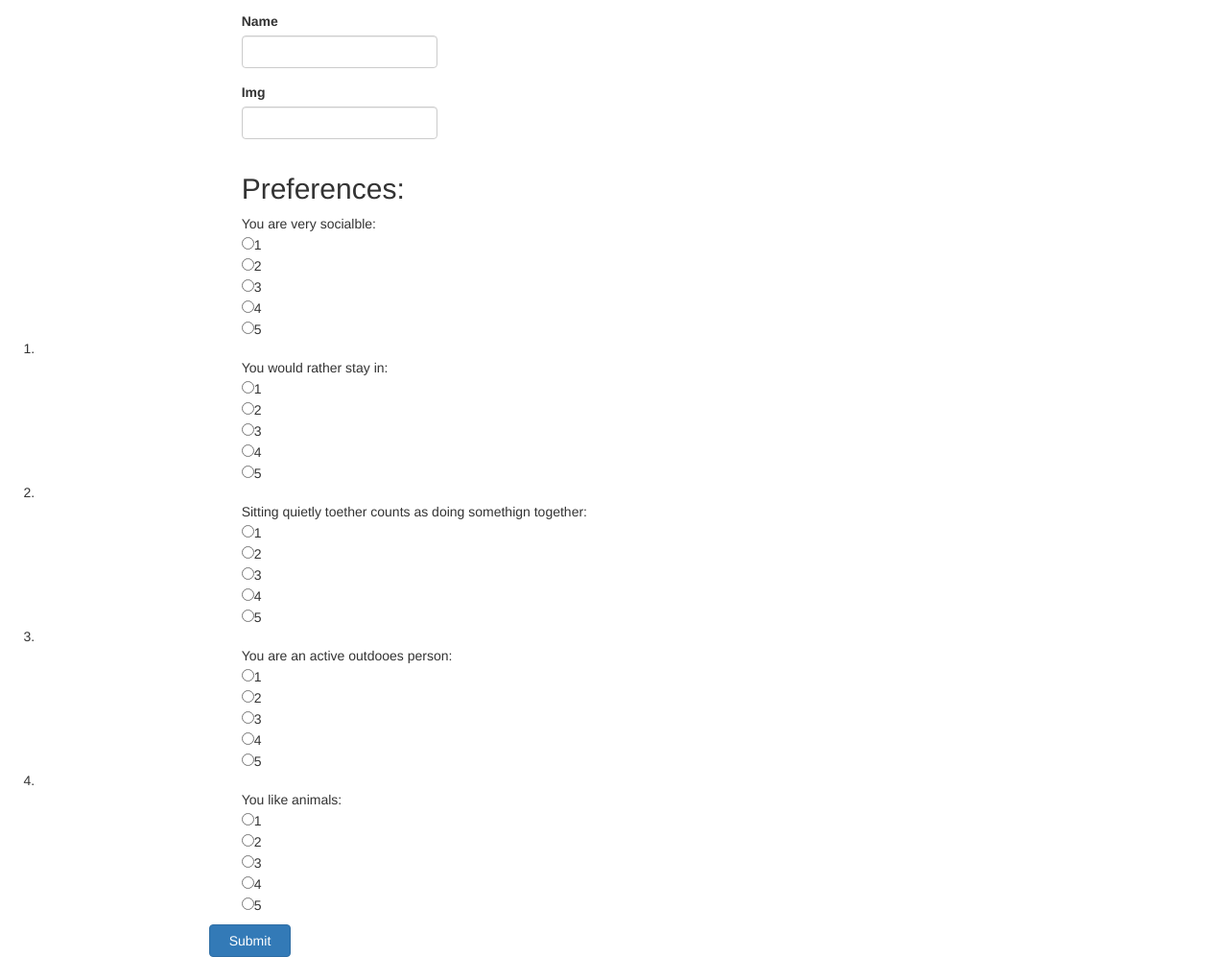
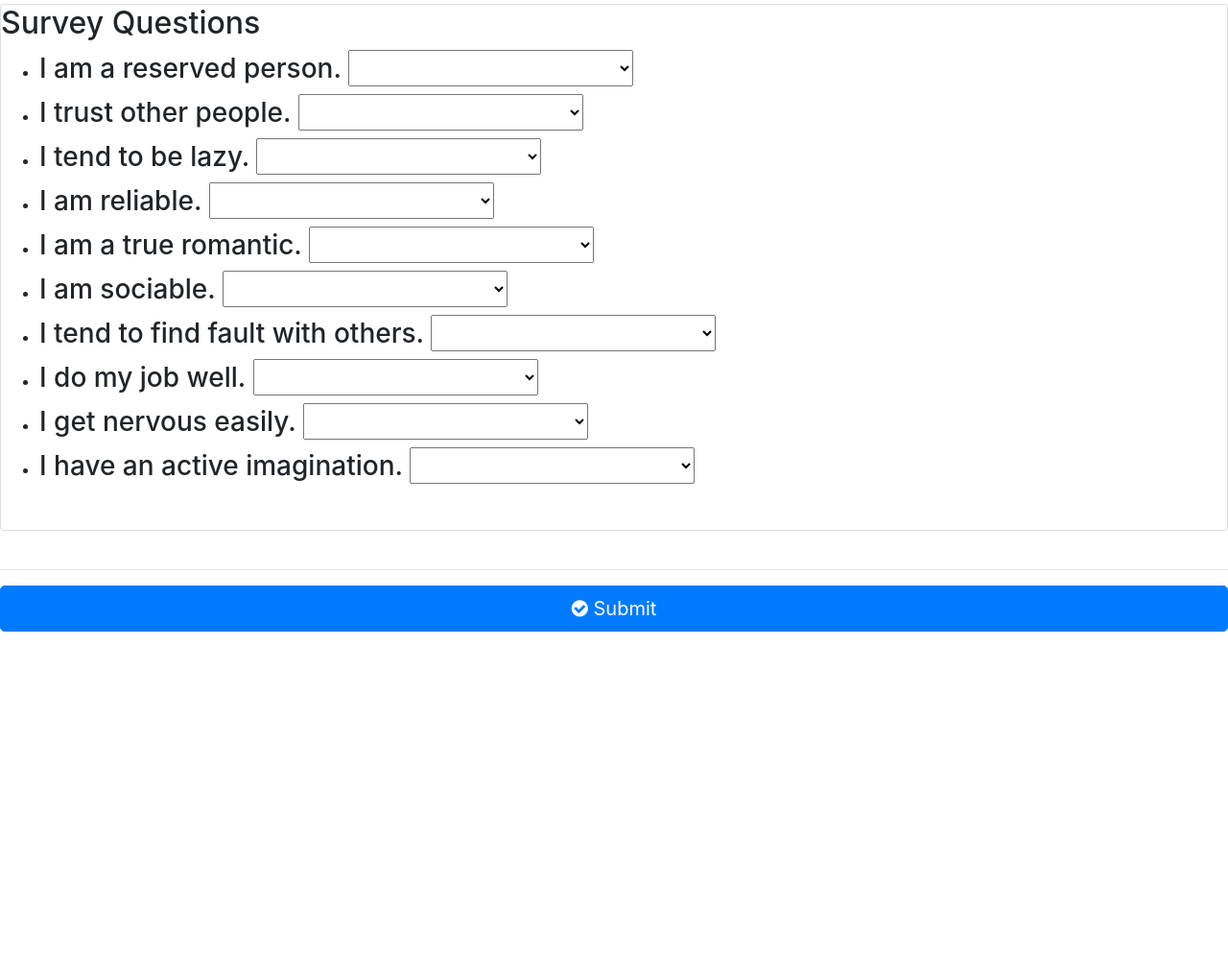
Before and after one commit to lobo89x/FriendFinder, a website: page app/public/new.html in a window 1280 px wide. Shown: the part 307-1304 px from the top of the page at 96% size. After the commit the page ends 1013 px from the top, so only its background shows below. Drawn offline with nearby package versions, Linux system fonts and the light colour scheme.

Commit message:
restructred to allow for a better cdn call also cleaned up the submission

```diff
--- a/app/public/new.html
+++ b/app/public/new.html
@@ -4,217 +4,182 @@
     <meta charset="UTF-8">
     <meta name="viewport" content="width=device-width, initial-scale=1.0">
     <meta http-equiv="X-UA-Compatible" content="ie=edge">
+    <!-- CDNs -->
+    <link rel="stylesheet" href="https://maxcdn.bootstrapcdn.com/bootstrap/4.0.0/css/bootstrap.min.css">
+    <link rel="stylesheet" href="https://stackpath.bootstrapcdn.com/font-awesome/4.7.0/css/font-awesome.min.css">
+    <script src="https://code.jquery.com/jquery.js"></script>
+    <script src="https://maxcdn.bootstrapcdn.com/bootstrap/4.0.0/js/bootstrap.min.js"></script>
     <title>FriendFinder | New User</title>
-    <link rel="stylesheet" href="https://stackpath.bootstrapcdn.com/font-awesome/4.7.0/css/font-awesome.min.css">
-    <script src="https://code.jquery.com/jquery.js"></script> <!-- JQ -->
-    <link rel="stylesheet" href="https://maxcdn.bootstrapcdn.com/bootstrap/3.3.6/css/bootstrap.min.css">
-
 </head>
 <body>
-    <container>
-    </container>
-    <div id= "allQuestions">
-    <div class="jumbotron">
+
+
+ <div class = "jumbotron">
+        <div>
             <h1 class="text-center"><i class="fa fa-heart"></i>Friend Finder</h1>
-            <hr>
+        <hr />
             <h2 class="text-center">Enter your info! Your true match awaits!</h2>
         <br>
     </div>
-        <ol>
-            <!-- preference questions -->
-            <div class="card-body">
-                <form role="form">
-                        <div class="row">
+    </div>
+            <div class = "card" id ="survey">
+                <h2 class = "heading">Survey Questions</h2>
 
-                    <div class="col-lg-2"></div>
-                    <div class="col-lg-8">
-                        <div class="form-group">
-                          <label for="userName">Name</label>
-                          <input type="text" class="form-control" id="userName" style="width: 25%;">
+                <ul>
+                    <li><h3 class = "questionsMain"> I am a reserved person.
+                        <select data-placeholder= ""  class="chosen-select" name="" id="q1">
+                            <option value=""></option>
+                            <option value="1">1 (Strongly Disagree)</option>
+                            <option value="2">2 (Disagree)</option>
+                            <option value="3">3 (Neutral) </option>
+                            <option value="4">4 (Slightly Agree) </option>
+                            <option value="5">5 (Agree)</option>
+                        </select>
+                    </h3></li>
+                    <li><h3 class = "questionsMain"> I trust other people.
+                        <select data-placeholder= ""  class="chosen-select" name="" id="q2">
+                            <option value=""></option>
+                            <option value="1">1 (Strongly Disagree)</option>
+                            <option value="2">2 (Disagree)</option>
+                            <option value="3">3 (Neutral) </option>
+                            <option value="4">4 (Slightly Agree) </option>
+                            <option value="5">5 (Agree)</option>
+                        </select>
+                    </h3></li>
+                    <li><h3 class = "questionsMain"> I tend to be lazy.
+                        <select data-placeholder= ""  class="chosen-select" name="" id="q3">
+                            <option value=""></option>
+                            <option value="1">1 (Strongly Disagree)</option>
+                            <option value="2">2 (Disagree)</option>
+                            <option value="3">3 (Neutral) </option>
+                            <option value="4">4 (Slightly Agree) </option>
+                            <option value="5">5 (Agree)</option>
+                        </select>
+                        </h3></li>
+                    <li><h3 class = "questionsMain"> I am reliable.
+                        <select data-placeholder= ""  class="chosen-select" name="" id="q4">
+                            <option value=""></option>
+                            <option value="1">1 (Strongly Disagree)</option>
+                            <option value="2">2 (Disagree)</option>
+                            <option value="3">3 (Neutral) </option>
+                            <option value="4">4 (Slightly Agree) </option>
+                            <option value="5">5 (Agree)</option>
+                        </select>
+                    </h3></li>
+                    <li><h3 class = "questionsMain">I am a true romantic.
+                        <select data-placeholder= ""  class="chosen-select" name="" id="q5">
+                            <option value=""></option>
+                            <option value="1">1 (Strongly Disagree)</option>
+                            <option value="2">2 (Disagree)</option>
+                            <option value="3">3 (Neutral) </option>
+                            <option value="4">4 (Slightly Agree) </option>
+                            <option value="5">5 (Agree)</option>
+                        </select>
+                    </h3></li>
+                    <li><h3 class = "questionsMain"> I am sociable.
+                        <select data-placeholder= ""  class="chosen-select" name="" id="q6">
+                            <option value=""></option>
+                            <option value="1">1 (Strongly Disagree)</option>
+                            <option value="2">2 (Disagree)</option>
+                            <option value="3">3 (Neutral) </option>
+                            <option value="4">4 (Slightly Agree) </option>
+                            <option value="5">5 (Agree)</option>
+                        </select>
+                    </h3></li>
+                        <li><h3 class = "questionsMain"> I tend to find fault with others.
+                        <select data-placeholder= ""  class="chosen-select" name="" id="q7">
+                            <option value=""></option>
+                            <option value="1">1 (Strongly Disagree)</option>
+                            <option value="2">2 (Disagree)</option>
+                            <option value="3">3 (Neutral) </option>
+                            <option value="4">4 (Slightly Agree) </option>
+                            <option value="5">5 (Agree)</option>
+                        </select>
+                    </h3></li>
+                        <li><h3 class = "questionsMain"> I do my job well.
+                        <select data-placeholder= ""  class="chosen-select" name="" id="q8">
+                            <option value=""></option>
+                            <option value="1">1 (Strongly Disagree)</option>
+                            <option value="2">2 (Disagree)</option>
+                            <option value="3">3 (Neutral) </option>
+                            <option value="4">4 (Slightly Agree) </option>
+                            <option value="5">5 (Agree)</option>
+                        </select>
+                        </h3></li>
+                    <li><h3 class = "questionsMain"> I get nervous easily.
+                        <select data-placeholder= ""  class="chosen-select" name="" id="q9">
+                            <option value=""></option>
+                            <option value="1">1 (Strongly Disagree)</option>
+                            <option value="2">2 (Disagree)</option>
+                            <option value="3">3 (Neutral) </option>
+                            <option value="4">4 (Slightly Agree) </option>
+                            <option value="5">5 (Agree)</option>
+                        </select>
+                    </h3></li>
+                    <li><h3 class = "questionsMain"> I have an active imagination.
+                        <select data-placeholder= ""  class="chosen-select" name="" id="q10">
+                            <option value=""></option>
+                            <option value="1">1 (Strongly Disagree)</option>
+                            <option value="2">2 (Disagree)</option>
+                            <option value="3">3 (Neutral) </option>
+                            <option value="4">4 (Slightly Agree) </option>
+                            <option value="5">5 (Agree)</option>
+                        </select>
+                    </h3></li>
+                </ul>
+                <br />
                 </div>
-                        <div class="form-group">
-                          <label for="userImg">Img</label>
-                          <input type="text" class="form-control" id="userImg" style="width: 25%;">
-                        </div>
-                    </div>
-                    <div class="col-lg-2"></div>
-                        </div>
-                    <div id="preferences">
-                    <div class="row">
-                        <div class="col-lg-2"></div>
-                        <div class="col-lg-8">
-                            <h2>Preferences:</h2>
-                        </div>
-                        <div class="col-lg-2"></div>
-                    </div>
-
-                            <div class="row">
-
-                                <div class="col-lg-2"></div>
-                                <div class="col-lg-8">
-                                    <div class="questions" id="q1"> You are very socialble:</div>
-                                </div>
-                                <div class="col-lg-2"></div>
-                            </div>
-                            <!-- q1 menu -->
-                            <div class="row">
-                                <div class="col-lg-2"></div>
-                                <div class="col-lg-8">
-                                    <div class="btn-group mr-3" role="group" aria-label="First group">
-                                        <div class="custom-control custom-radio custom-control-inline"> <input type="radio" value=1 class="custom-control-input"  id="q1" name="group1">1</input></div>
-                                        <div class="custom-control custom-radio custom-control-inline"> <input type="radio" value=2 class="custom-control-input"  id="q1" name="group1">2</input></div>
-                                        <div class="custom-control custom-radio custom-control-inline"> <input type="radio" value=3 class="custom-control-input"  id="q1" name="group1">3</input></div>
-                                        <div class="custom-control custom-radio custom-control-inline"> <input type="radio" value=4 class="custom-control-input"  id="q1" name="group1">4</input></div>
-                                        <div class="custom-control custom-radio custom-control-inline"> <input type="radio" value=5 class="custom-control-input"  id="q1" name="group1">5</input></div>
-                                    </div>
-                                </div>
-                                <div class="col-lg-2"></div>
-                            </div>
-                            <li></li>
-                    </div>
-
-
-                  <!-- q2 start -->
-                <div class="row">
-                    <div class="col-lg-2"></div>
-                    <div class="col-lg-8">
-                        <div class="questions" id="q2"> You would rather stay in:                </div>
-                    </div>
-                    <div class="col-lg-2"></div>
-                </div>
-                <div class="row">
-                    <div class="col-lg-2"></div>
-                    <div class="col-lg-8">
-                        <div class="btn-group mr-2" role="group" aria-label="First group">
-                            <div class="custom-control custom-radio custom-control-inline"> <input type="radio" value=1 class="custom-control-input"  id="q2" name="group2">1</input></div>
-                            <div class="custom-control custom-radio custom-control-inline"> <input type="radio" value=2 class="custom-control-input"  id="q2" name="group2">2</input></div>
-                            <div class="custom-control custom-radio custom-control-inline"> <input type="radio" value=3 class="custom-control-input"  id="q2" name="group2">3</input></div>
-                            <div class="custom-control custom-radio custom-control-inline"> <input type="radio" value=4 class="custom-control-input"  id="q2" name="group2">4</input></div>
-                            <div class="custom-control custom-radio custom-control-inline"> <input type="radio" value=5 class="custom-control-input"  id="q2" name="group2">5</input></div>
-                        </div>
-                    </div>
-                    <div class="col-lg-2"></div>
-                </div>
-                <li></li>
-                <!-- q3 start -->
-                <div class="row">
-                    <div class="col-lg-2"></div>
-                    <div class="col-lg-8">
-                        <div class="questions" id="q3"> Sitting quietly toether counts as doing somethign together:          </div>
-                    </div>
-                    <div class="col-lg-2"></div>
-                </div>
-                <div class="row">
-                    <div class="col-lg-2"></div>
-                    <div class="col-lg-8">
-                        <div class="btn-group mr-2" role="group" aria-label="First group">
-                              <div class="custom-control custom-radio custom-control-inline"> <input type="radio" value=1 class="custom-control-input"  id="q3" name="group3">1</input></div>
-                              <div class="custom-control custom-radio custom-control-inline"> <input type="radio" value=2 class="custom-control-input"  id="q3" name="group3">2</input></div>
-                              <div class="custom-control custom-radio custom-control-inline"> <input type="radio" value=3 class="custom-control-input"  id="q3" name="group3">3</input></div>
-                              <div class="custom-control custom-radio custom-control-inline"> <input type="radio" value=4 class="custom-control-input"  id="q3" name="group3">4</input></div>
-                              <div class="custom-control custom-radio custom-control-inline"> <input type="radio" value=5 class="custom-control-input"  id="q3" name="group3">5</input></div>
-                        </div>
-                    </div>
-                    <div class="col-lg-2"></div>
-                </div>
-                <li></li>
-                <!-- q4 start-->
-                <div class="row">
-                    <div class="col-lg-2"></div>
-                    <div class="col-lg-8">
-                        <div class="questions" id="q4"> You are an active outdooes person:</div>
-                    </div>
-                    <div class="col-lg-2"></div>
-                </div>
-                <div class="row">
-                    <div class="col-lg-2"></div>
-                    <div class="col-lg-8">
-                        <div class="btn-group mr-2" role="group" aria-label="First group">
-                              <div class="custom-control custom-radio custom-control-inline"> <input type="radio" value=1 class="custom-control-input"  id="q4" name="group4">1</input></div>
-                              <div class="custom-control custom-radio custom-control-inline"> <input type="radio" value=2 class="custom-control-input"  id="q4" name="group4">2</input></div>
-                              <div class="custom-control custom-radio custom-control-inline"> <input type="radio" value=3 class="custom-control-input"  id="q4" name="group4">3</input></div>
-                              <div class="custom-control custom-radio custom-control-inline"> <input type="radio" value=4 class="custom-control-input"  id="q4" name="group4">4</input></div>
-                              <div class="custom-control custom-radio custom-control-inline"> <input type="radio" value=5 class="custom-control-input"  id="q4" name="group4">5</input></div>
-                        </div>
-                    </div>
-                    <div class="col-lg-2"></div>
-                </div>
-                <li></li>
-                <!-- q5 start-->
-                <div class="row">
-                    <div class="col-lg-2"></div>
-                    <div class="col-lg-8">
-                        <div class="questions" id="q5"> You like animals:</div>
-                    </div>
-                    <div class="col-lg-2"></div>
-                </div>
-                <div class="row">
-                    <div class="col-lg-2"></div>
-                    <div class="col-lg-8">
-                        <div class="btn-group mr-2" role="group" aria-label="First group">
-                              <div class="custom-control custom-radio custom-control-inline"> <input type="radio" value=1 class="custom-control-input"  id="q5" name="group5">1</input></div>
-                              <div class="custom-control custom-radio custom-control-inline"> <input type="radio" value=2 class="custom-control-input"  id="q5" name="group5">2</input></div>
-                              <div class="custom-control custom-radio custom-control-inline"> <input type="radio" value=3 class="custom-control-input"  id="q5" name="group5">3</input></div>
-                              <div class="custom-control custom-radio custom-control-inline"> <input type="radio" value=4 class="custom-control-input"  id="q5" name="group5">4</input></div>
-                              <div class="custom-control custom-radio custom-control-inline"> <input type="radio" value=5 class="custom-control-input"  id="q5" name="group5">5</input></div>
-                        </div>
-                    </div>
-                    <div class="col-lg-2"></div>
-                </div>
-                                      <!-- q5 checkboxes -->
-
-                              </div>
-            </form>
-        </div>
-        <div class="row">
-            <div class="col-lg-2"></div>
-            <div class="col-lg-8">
-                <button type="submit" class="btn btn-primary submit" style="width: 10%" data-toggle="modal" data-target="#match">Submit</button>
-            </div>
-            <div class="col-lg-2"></div>
-        </div>
-
-        <!-- class="modal fade" id="exampleModal" tabindex="-1" role="dialog" aria-labelledby="exampleModalLabel" aria-hidden="true" -->
-        <div class="modal fade" id="match" tabindex="-1" role="dialog" aria-labelledby="match" aria-hidden="true">
-            <div class="modal-dialog" role="document">
-              <div class="modal-content">
-                <div class="modal-header">
-                  <h5 class="modal-title">Modal title</h5>
-                  <button type="button" class="close" data-dismiss="modal" aria-label="Close">
-                    <span aria-hidden="true">&times;</span>
+                <br />
+                <hr />
+                <button type="submit" class="btn btn-primary btn-lg btn-block" id = "submit"><i class="fa fa-check-circle" aria-hidden="true"></i> Submit
                 </button>
+                <br />
+          <br />
+                <div id="resultsModal" class= "modal fade" role="dialog">
+                    <div class="modal-dialog">
+                        <div  class="modal-content">
+                            <div  class="modal-header">
+                                <h2 class="modal-title"><strong> Best Match </strong></h2>
                             </div>
                              <div class="modal-body">
-                  <p>Modal body text goes here.</p>
+                                <h2 id="matchName"></h2>
+                                <img id="matchImg" src="" alt="User does not have a photo, or it could not be loaded"/>
                             </div>
                             <div class="modal-footer">
-                  <button type="button" class="btn btn-primary">Save changes</button>
-                  <button type="button" class="btn btn-secondary" data-dismiss="modal">Close</button>
+                                <button type="button" class = "btn btn-default" data-dismiss="modal"> Close
+                                </button>
                             </div>
                         </div>
                     </div>
                 </div>
-                    </body>
-<script>
-$(".submit").on("click", function(event) {
-      event.preventDefault();
-      var newClient = {
-        userName: $("#userName").val().trim(),
-        imageLink: $("#userImg").val().trim(),
-        q1: $('input:radio[name=group1]:checked').val(),
-        q2: $('input:radio[name=group2]:checked').val(),
-        q3: $('input:radio[name=group3]:checked').val(),
-        q4: $('input:radio[name=group4]:checked').val(),
-        q5: $('input:radio[name=group5]:checked').val()
-      };
+
+        <script type = "text/javascript" >
+            $("#submit").on("click", function(){
 
 
-      $.post("/api/new", newClient)
-        .then(function(data) {
-          console.log("new.html", data);
-          alert("Adding user...");
-          window.location = ''
-        });
+                    let userData = {
+                        q1: $("#q1").val(),
+                        q2: $("#q2").val(),
+                        q3: $("#q3").val(),
+                        q4: $("#q4").val(),
+                        q5: $("#q5").val(),
+                        q6: $("#q6").val(),
+                        q7: $("#q7").val(),
+                        q8: $("#q8").val(),
+                        q9: $("#q9").val(),
+                        q10: $("#q10").val()
+
+                    };
+                    let currentURL = window.location.origin;
+                    $.post("/api/new", userData, function (matches){
+                        console.log(matches);
+                        $("#matchName").text(matches.userName);
+                        $("#matchImg").attr("src", matches.imageLink);
+                        $("#resultsModal").modal("toggle");
+                    })
+
             });
         </script>
+
+    </body>
 </html>
--- a/app/routing/htmlRoutes.js
+++ b/app/routing/htmlRoutes.js
@@ -3,12 +3,12 @@ var path = require("path");
 module.exports = function(app) {
     // Basic route that sends the user first to the AJAX Page
     app.get("/", function (req, res) {
-        res.sendFile(path.join(__dirname, "index.html"));
+        res.sendFile(path.join(__dirname, "../public/index.html"));
       });
 
       // Displays new user survey
       app.get("/new", function (req, res) {
-        res.sendFile(path.join(__dirname, "new.html"));
+        res.sendFile(path.join(__dirname, "../public/new.html"));
       });
 
 }
```
Also changed, not shown: app/data/friends.js (+102 -14 lines), app/public/index.html (+2 -2 lines), app/routing/apiRoutes.js (+59 -32 lines), server.js (+8 -8 lines). Lines whose indentation alone changed are shown as unchanged.
